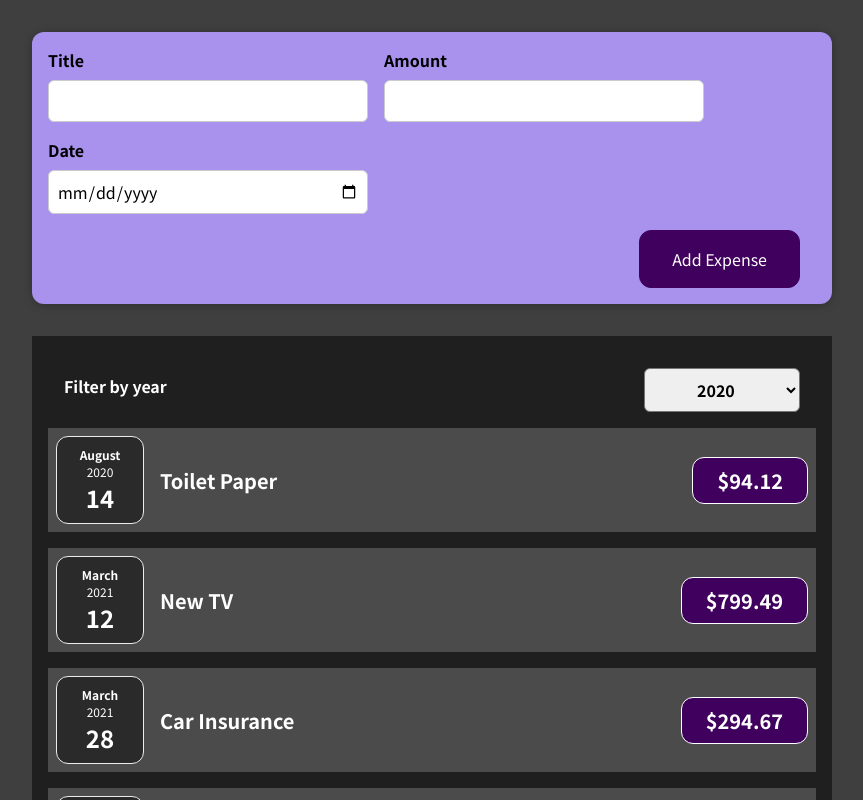
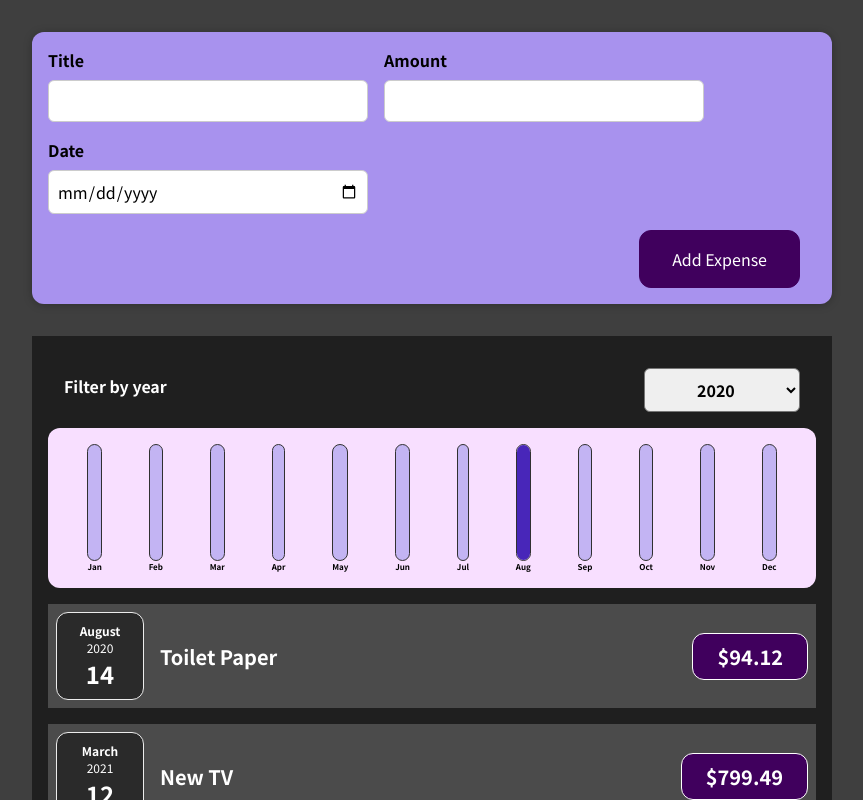
Before and after one commit to hadeersalah7/PracticeChartInReact, a React (Create React App) app: page / in a window 1280 px wide. Shown: the top 800 px of the page, without its empty margins (208-1071 px from the left). Built offline with nearby package versions, Linux system fonts and the light colour scheme.

Commit message:
finshing the chart demo project

```diff
--- a/src/componets/Chart/Chart.js
+++ b/src/componets/Chart/Chart.js
@@ -1,12 +1,14 @@
 import ChartBar from "./ChartBar"
 import "./Chart.css"
 const Chart = props => {
+    const dataPointsValue = props.dataPoints.map(dataPoint => dataPoint.value)
+    const totalMaximum = Math.max(...dataPointsValue)
     return (
         <div className="chart">
             {props.dataPoints.map(dataPoint => <ChartBar
                 key={dataPoint.label}
                 value={dataPoint.value}
-                maxValue={null}
+                maxValue={totalMaximum}
                 label={dataPoint.label}
             />)}
         </div>
--- a/src/componets/Chart/ChartBar.js
+++ b/src/componets/Chart/ChartBar.js
@@ -1,18 +1,19 @@
-import "./CartBar.css"
+import "../Chart/ChartBar.css"
 const ChartBar = (props) => {
     let barFillHeight = "0%"
 
-    if (props.max > 0) {
-        barFillHeight = `${Math.round((props.value / props.maxValue) * 100)} %`
+    if (props.maxValue > 0) {
+        barFillHeight = Math.round((props.value / props.maxValue) * 100) + "%"
     }
     return (
         <div className="chart-bar">
             <div className="chart-bar__inner">
-                <div className="chart-bar__fill" style={{height: barFillHeight}}></div>
+                <div className="chart-bar__fill" style={{ height: barFillHeight }}></div>
             </div>
             <div className="chart-bar__label">{props.label}</div>
-    </div>
-)
+        </div>
+    )
 }
 
+
 export default ChartBar
--- /dev/null
+++ b/src/componets/Expenses/ExpenseChart.jsx
@@ -0,0 +1,26 @@
+import Chart from "../Chart/Chart"
+
+const ExpenseChart = (props) => {
+    const chartDataPoints = [
+        { label: "Jan", value: 0 },
+        { label: "Feb", value: 0 },
+        { label: "Mar", value: 0 },
+        { label: "Apr", value: 0 },
+        { label: "May", value: 0 },
+        { label: "Jun", value: 0 },
+        { label: "Jul", value: 0 },
+        { label: "Aug", value: 0 },
+        { label: "Sep", value: 0 },
+        { label: "Oct", value: 0 },
+        { label: "Nov", value: 0 },
+        { label: "Dec", value: 0 },
+    ]
+    for (const expense of props.expenses) {
+        const expenseMonth = expense.date.getMonth()
+        chartDataPoints[expenseMonth].value += expense.amount
+    }
+    return (
+        <Chart dataPoints={chartDataPoints} />
+)
+}
+export default ExpenseChart
--- a/src/componets/Expenses/Expenses.jsx
+++ b/src/componets/Expenses/Expenses.jsx
@@ -3,6 +3,7 @@ import "./Expenses.css"
 import ExpensesFilter from '../Expenses/ExpenseFilter';
 import ExpenseItem from './ExpenseItem';
 import Card from '../../UI/Card';
+import ExpenseChart from './ExpenseChart';
 function Expenses({ expenses }) {
     const [filteredYear, setFilteredYear] = useState('2020');
 
@@ -16,6 +17,7 @@ function Expenses({ expenses }) {
     return (
         <Card className='expenses'>
             <ExpensesFilter selected={filteredYear} onChangeFilter={filterChangeHandler} />
+            <ExpenseChart expenses={fiteredExpenses} />
             {fiteredExpenses.length === 0 && <p
                 style={{ color: "#fff", textAlign: "center", fontSize: "17px", fontWeight: "700"}}>
                 No Expenses found.</p>}
--- a/src/componets/NewExpenses/FormExpense.js
+++ b/src/componets/NewExpenses/FormExpense.js
@@ -38,7 +38,7 @@ const FormExpense = ({ onSaveExpenseData }) => {
         e.preventDefault()
         const body = {
             title: inputValue.enteredTitle,
-            amount: inputValue.enteredAmount,
+            amount: +inputValue.enteredAmount,
             date: new Date(inputValue.enteredDate)
         }
         onSaveExpenseData(body)
```
